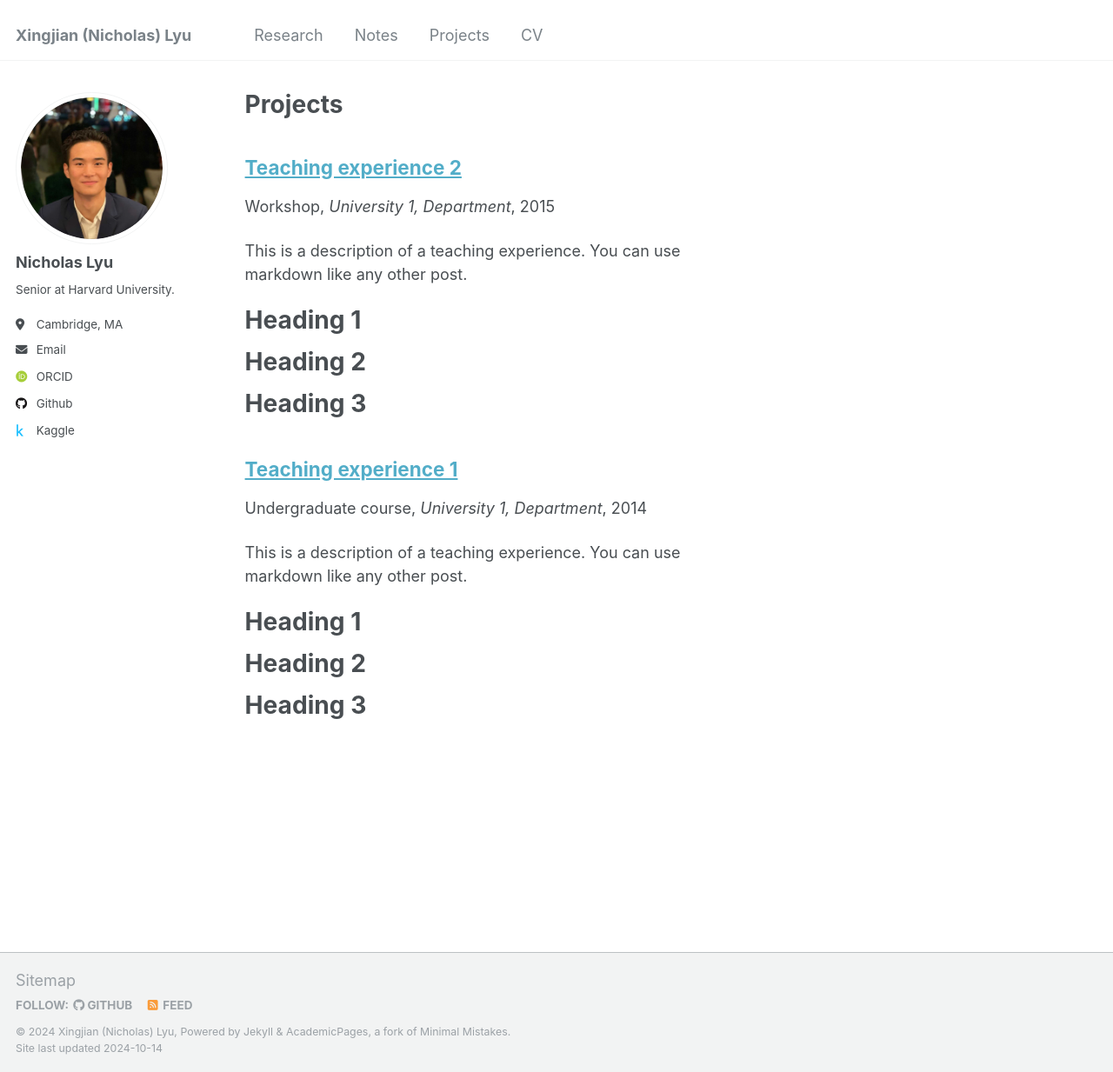
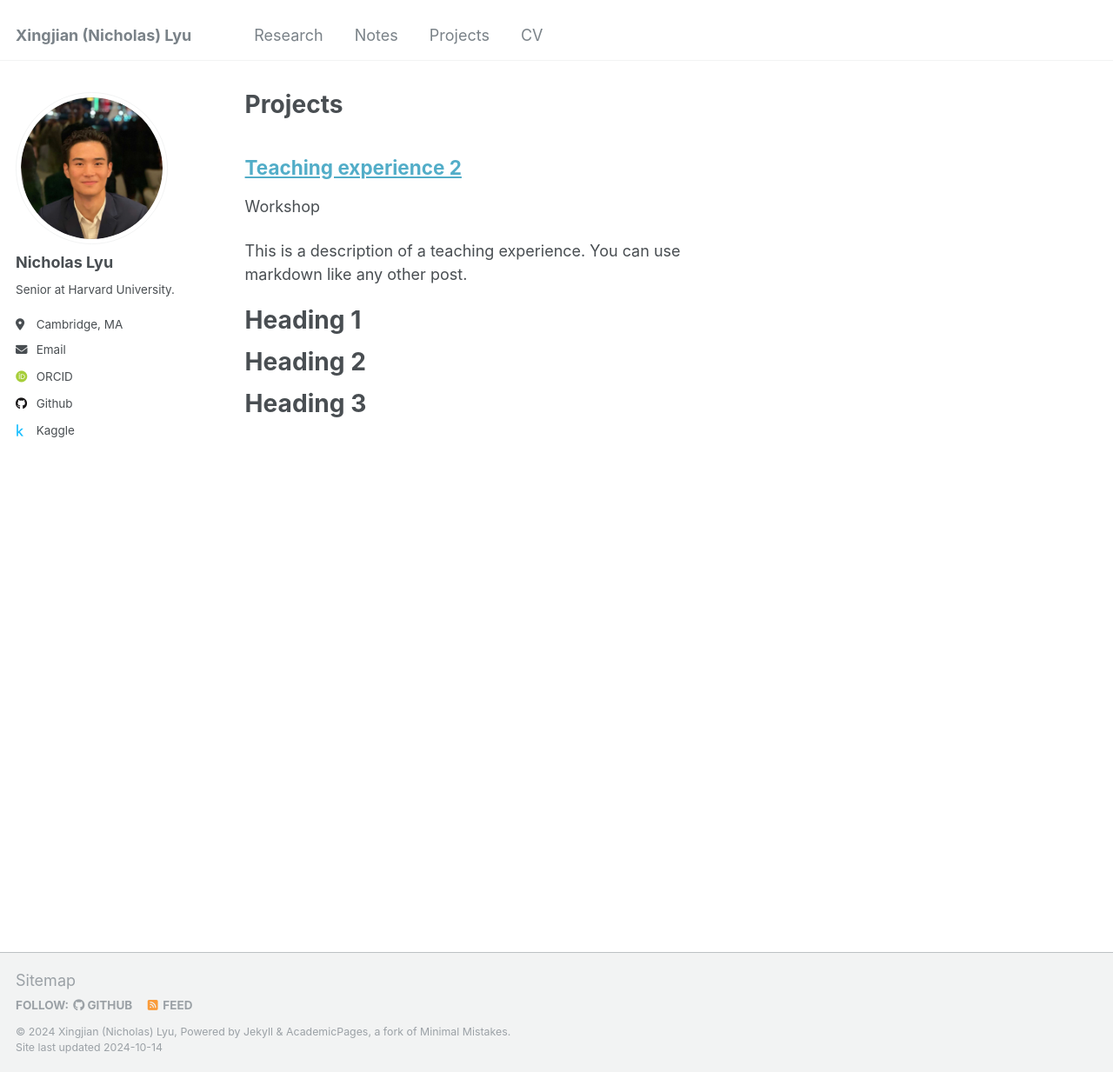
Before and after one commit to nlyu1/nlyu1.github.io, a Jekyll site: the page built from _pages/projects.html, in a window 1280 px wide and 1233 px high. Shown: the whole window at 87% size. Built offline with Jekyll 4.4.1, drawn with Linux system fonts in a browser that asks for light colours; some web fonts are replaced.

Commit message:
remove venue and date on project page

```diff
--- a/_includes/archive-single-projects.html
+++ b/_includes/archive-single-projects.html
@@ -39,7 +39,7 @@
     {% endif %}
 
         {% if post.collection == 'teaching' %}
-          <p> {{ post.type }}, <i>{{ post.venue }}</i>, {{ post.date | default: "1900-01-01" | date: "%Y" }} </p>
+          <p> {{ post.type }}</p>
         {% elsif post.collection == 'publications' %}
           <p>Published in <i>{{ post.venue }}</i>, {{ post.date | default: "1900-01-01" | date: "%Y" }} </p>
         {% elsif post.date %}
--- a/_teaching/2014-spring-teaching-1.md
+++ /dev/null
@@ -1,20 +0,0 @@
----
-title: "Teaching experience 1"
-collection: teaching
-type: "Undergraduate course"
-permalink: /teaching/2014-spring-teaching-1
-venue: "University 1, Department"
-date: 2014-01-01
-location: "City, Country"
----
-
-This is a description of a teaching experience. You can use markdown like any other post.
-
-Heading 1
-======
-
-Heading 2
-======
-
-Heading 3
-======
```
